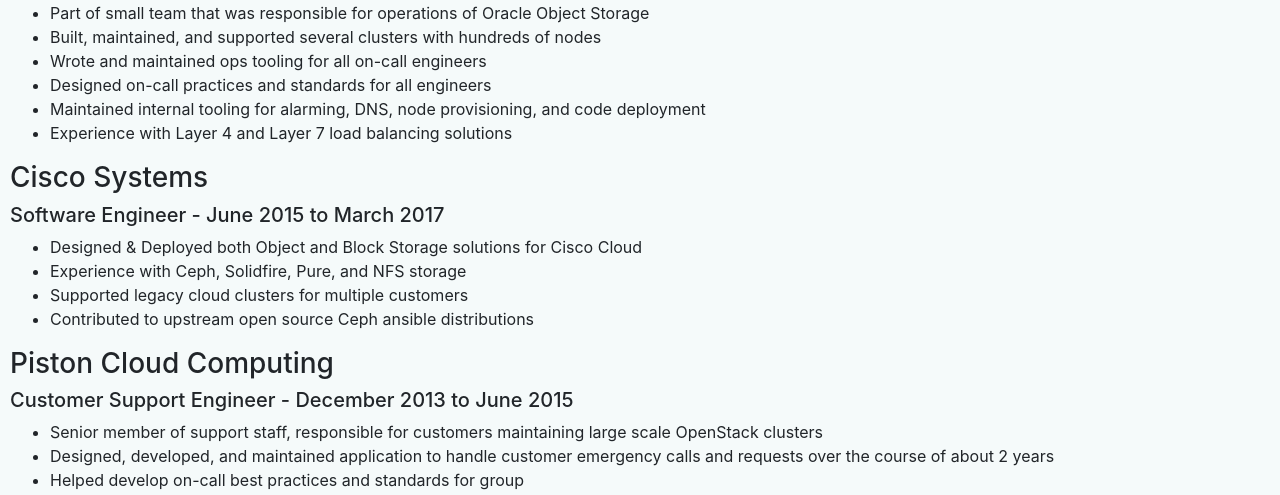
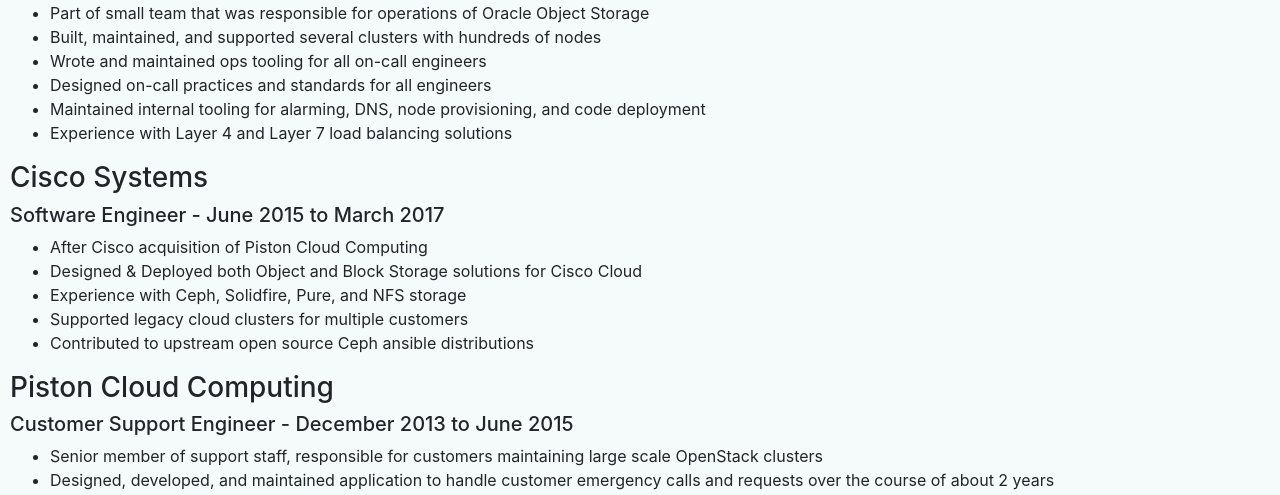
Before and after one commit to tnoff/personal-website, a Django app: page /resume/ in a window 1280 px wide. Shown: the part 578-1073 px from the top of the page. Run offline with Django 3.2, Linux system fonts and the light colour scheme.

Commit message:
Add note about cisco acquisition

```diff
--- a/templates/homepage/resume.html
+++ b/templates/homepage/resume.html
@@ -34,6 +34,7 @@
     <h3>Cisco Systems</h3>
         <h5>Software Engineer - June 2015 to March 2017</h5>
             <ul>
+                <li>After Cisco acquisition of Piston Cloud Computing</li>
                 <li>Designed &amp; Deployed both Object and Block Storage solutions for Cisco Cloud</li>
                 <li>Experience with Ceph, Solidfire, Pure, and NFS storage</li>
                 <li>Supported legacy cloud clusters for multiple customers</li>
```
